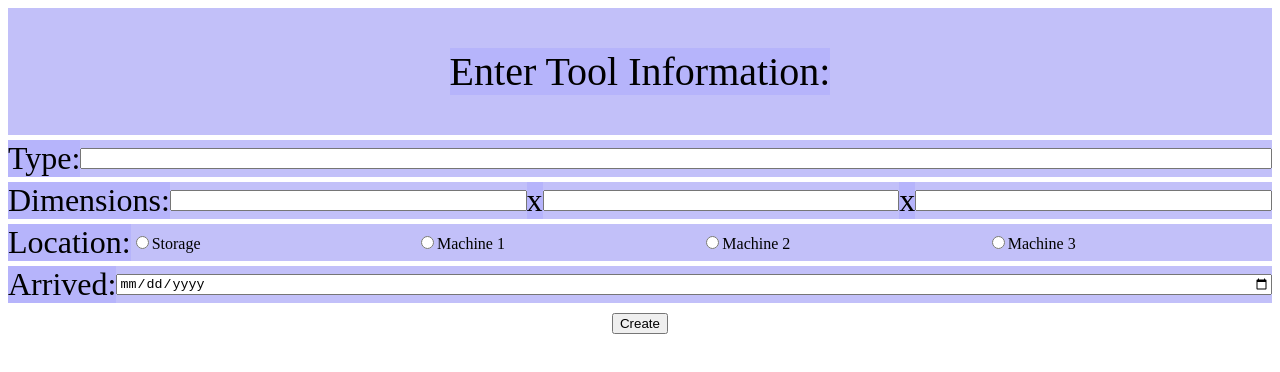
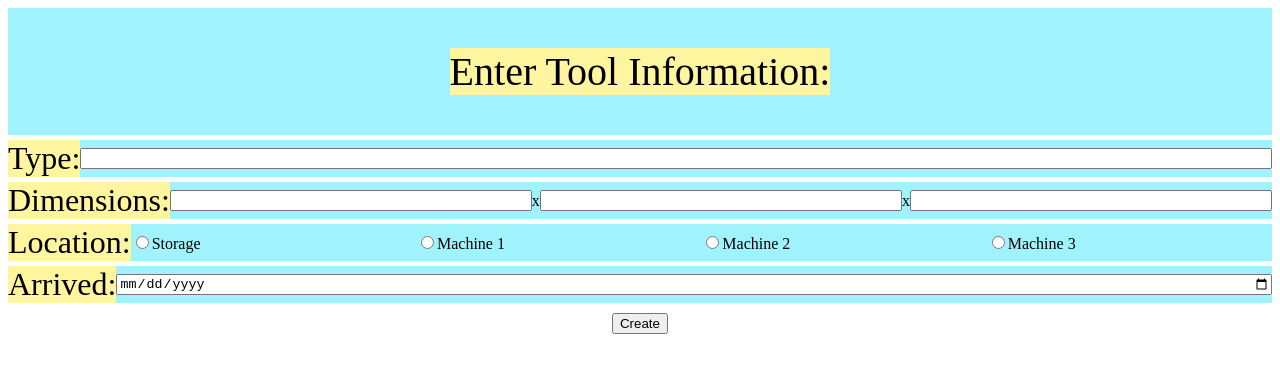
Before and after one commit to patrickmahoney11/ToolManager, a website: page app/view/newTool.html in a window 1280 px wide. Drawn offline with Linux system fonts and the light colour scheme; files whose address does not match are found by name.

Commit message:
delete and update

```diff
--- a/app/control/updateTool.js
+++ b/app/control/updateTool.js
@@ -1,10 +1,10 @@
 const toolId = prompt('Enter the Tool ID: ')
-const newtype = prompt('Enter the new Tool Type: ')
+const newLocation = prompt('Enter the new Location: ')
 
 const xhr = new XMLHttpRequest()
 xhr.open('PUT', `http://localhost:3000/tools/${toolId}`)
 
-const newValues = {type : newtype}
+const newValues = {loc : newLocation}
 
 // JSON encoding
 const jsonStr = JSON.stringify(newValues)
@@ -13,7 +13,6 @@ xhr.responseType = 'json'
 xhr.onreadystatechange = function() {
 	if (this.readyState == 4 && this.status == 200) {
 		console.log(this.response)
-
 	}
 }
 xhr.send(jsonStr)
--- a/app/view/newTool.html
+++ b/app/view/newTool.html
@@ -5,24 +5,24 @@
 		<title>ToolManagerPro</title>
 		<style>
 			p {
-				background-color: rgb(182, 180, 251);
+				background-color: rgb(255, 245, 158);
 				font-size: 40px;
 			}
 			.titleRow {
 				display: flex;
 				flex-direction: row;
 				justify-content: center;
-				background-color: rgb(194, 192, 249);
+				background-color: rgb(160, 243, 252);
 			}
 			.inputRow {
 				display: flex;
 				flex-direction: row;
 				align-items: center;
-				background-color: rgb(194, 192, 249);
+				background-color: rgb(160, 243, 252);
 				margin-top: 5px;
 			}
 			.labelItem {
-				background-color: rgb(182, 180, 251);
+				background-color: rgb(255, 245, 158);
 				flex-grow: 0;
 				font-size: 32px;
 			}
@@ -52,9 +52,9 @@
 		<div class='inputRow'>
 			<label class='labelItem'>Dimensions: </label>
 			<input  class='inputItem' type='text' id='d1'>
-			<label class='labelItem'> x </label>
+			<label> x </label>
 			<input  class='inputItem' type='text' id='d2'>
-			<label class='labelItem'> x </label>
+			<label> x </label>
 			<input  class='inputItem' type='text' id='d3'>
 		</div>
 		<div class='inputRow'>
```
Also changed, not shown: app/index.html (+6 -4 lines), app/model/server.js (+2 -11 lines), app/view/delTool.html (+2 -2 lines), app/view/machList.html (+2 -2 lines), app/view/toolList.html (+2 -2 lines), app/view/updateTool.html (+2 -2 lines).
